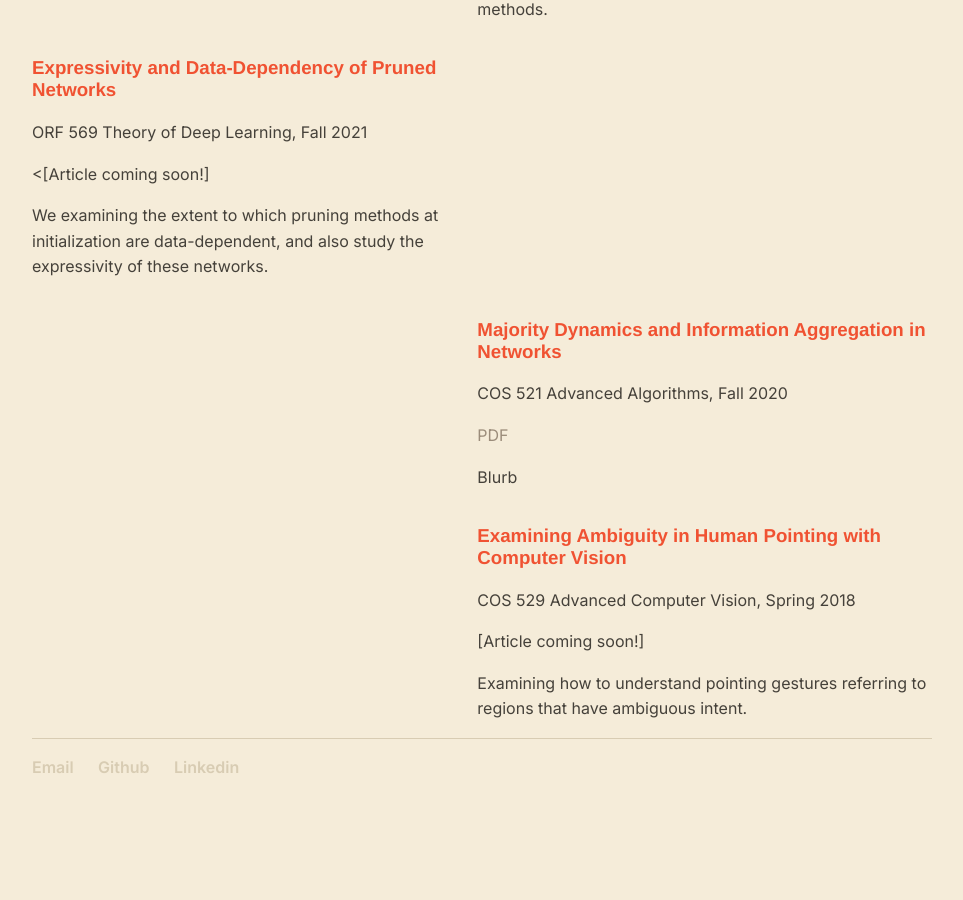
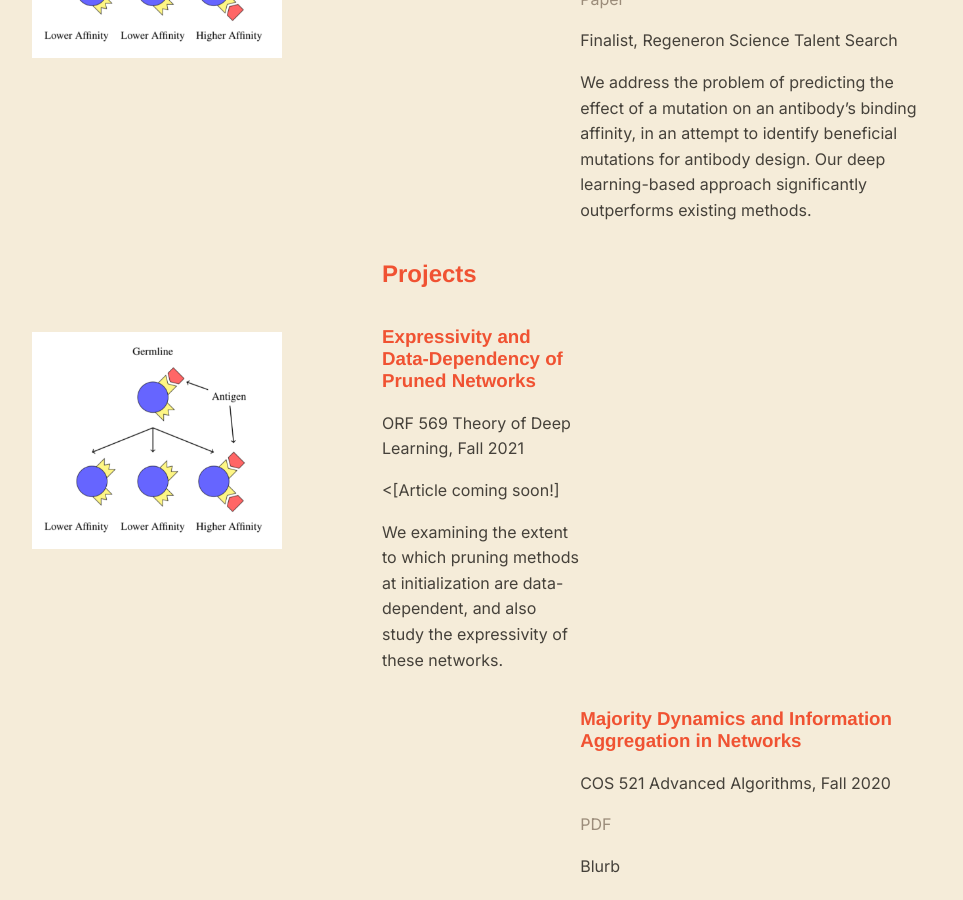
Before and after one commit to arjun-mani/arjun-mani.github.io, a Jekyll site: the page built from index.html, in a window 1280 px wide and 900 px high, scrolled down 1649 px. Shown: the whole window, without its empty margins (160-1123 px from the left). Built offline with Jekyll 4.4.1, drawn with Linux system fonts in a browser that asks for light colours; some web fonts are replaced; before the commit the page ends 2490 px from its top, so only the background shows below that.

Commit message:
Update index.html

```diff
--- a/index.html
+++ b/index.html
@@ -62,9 +62,18 @@ title: Home
 </div>
 
 
+<div class="divTableRow">
+	<div class="divTableCell">
+	</div>
+	<div class="divTableCell">
+		<h2 id="Projects">Projects</h2>
+	</div>
+</div>
+
 
 <div class="divTableRow">
 	<div class="divTableCell">
+		<img class="about" src="/imgs/regeneron.png" class="propic" width="100%">
 	</div>
 	<div class="divTableCell">
 		<h3>Expressivity and Data-Dependency of Pruned Networks</h3>
```
